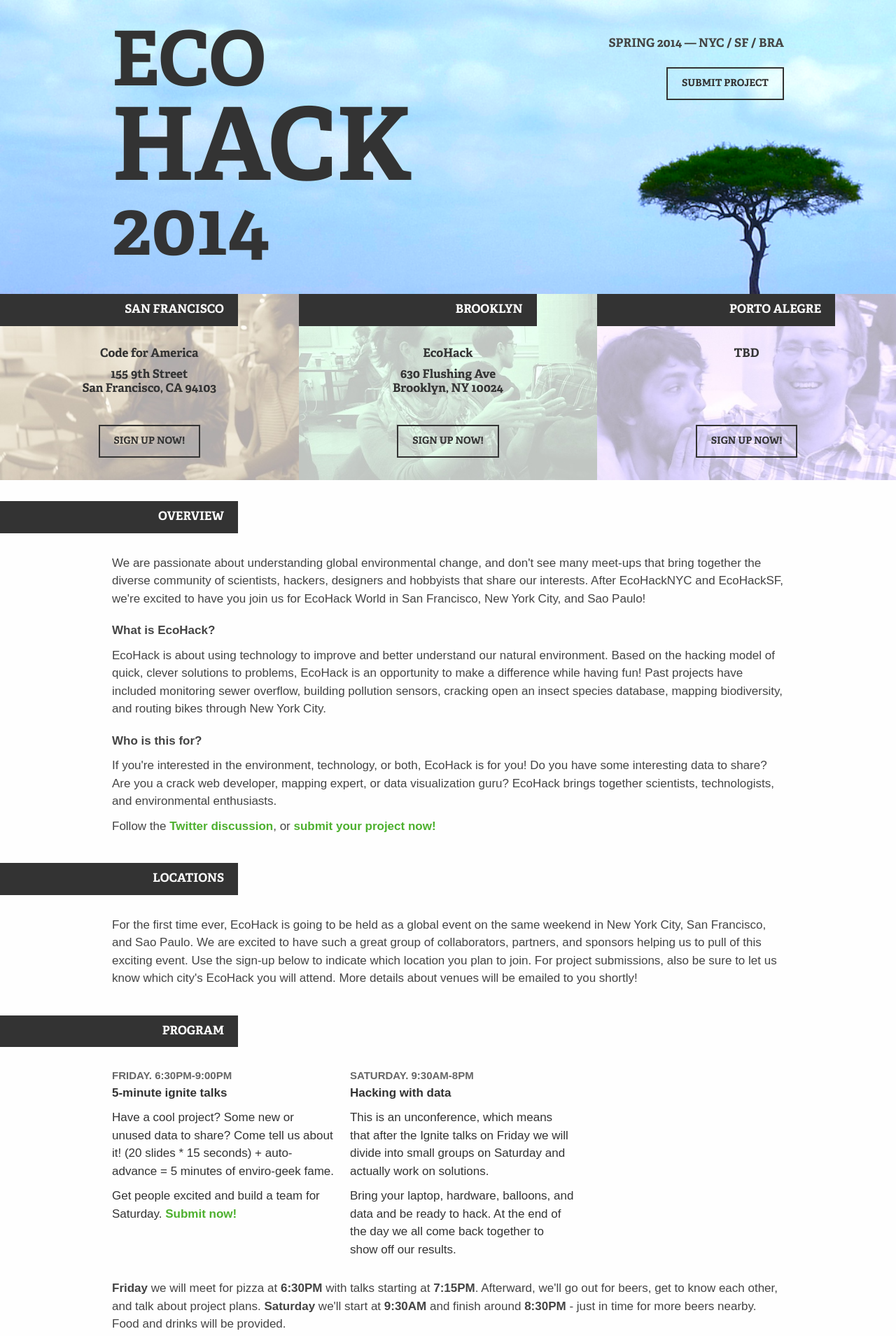
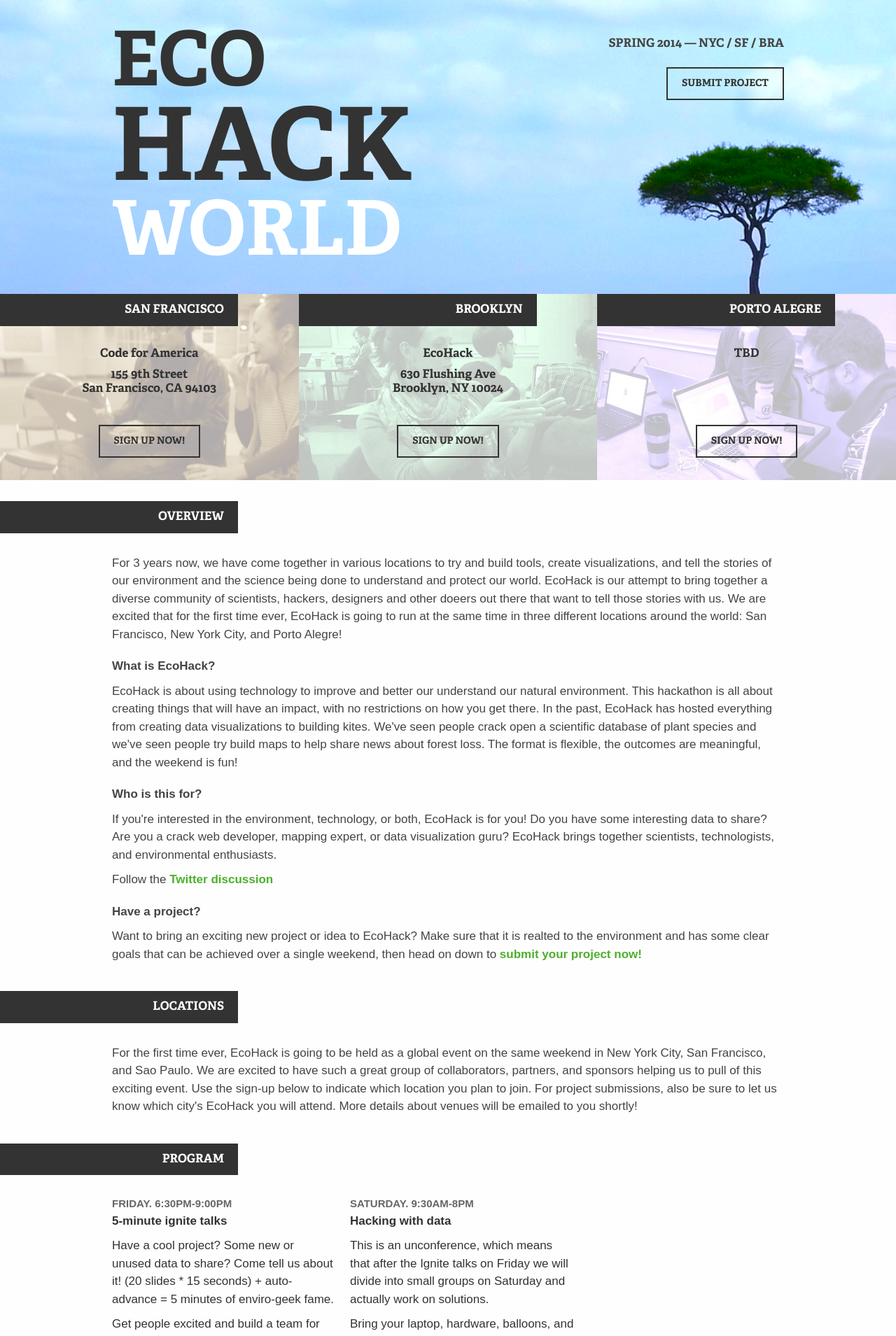
Before and after one commit to EcoHack/ecohack.github.io, a Jekyll site: the page built from index.html, in a window 1280 px wide. Shown: the top 1909 px of the page at 70% size. Built offline with Jekyll 4.4.1, drawn with Linux system fonts in a browser that asks for light colours.

Commit message:
content tweaks

```diff
--- a/_layouts/default.html
+++ b/_layouts/default.html
@@ -13,7 +13,7 @@
     <div class="site">
       <header class="header">
         <div class="inner">
-          <h1 class="huge title"><a href="{{ site.baseurl}}"><span>ECO</span>HACK<span >2014</span></a></h1>
+          <h1 class="huge title"><a href="{{ site.baseurl}}"><span>ECO</span>HACK<span class="white">WORLD</span></a></h1>
           <p class="date">
             SPRING 2014 &mdash; NYC <span>/</span> SF <span>/</span> BRA<br />
 
--- a/css/screen.css
+++ b/css/screen.css
@@ -174,57 +174,61 @@
   display: block;
   color: #333;
 }
+/* line 108, ../sass/screen.scss */
+.huge a .white {
+  color: #fff;
+}
 
 /* Content */
-/* line 114, ../sass/screen.scss */
+/* line 117, ../sass/screen.scss */
 .content {
   margin-bottom: 30px;
   font: 17px/1.5 "Myriad Pro",Arial;
 }
-/* line 118, ../sass/screen.scss */
+/* line 121, ../sass/screen.scss */
 .content p {
   margin-bottom: 10px;
 }
-/* line 122, ../sass/screen.scss */
+/* line 125, ../sass/screen.scss */
 .content .section-header {
   margin-top: 30px;
 }
-/* line 126, ../sass/screen.scss */
+/* line 129, ../sass/screen.scss */
 .content .columns {
   margin-bottom: 0;
 }
-/* line 129, ../sass/screen.scss */
+/* line 132, ../sass/screen.scss */
 .content .columns .column {
   min-height: 0;
   margin-bottom: 20px;
 }
-/* line 134, ../sass/screen.scss */
+/* line 137, ../sass/screen.scss */
 .content .columns p {
   margin-bottom: 10px;
   font-weight: 400;
   line-height: 1.5;
 }
-/* line 140, ../sass/screen.scss */
+/* line 143, ../sass/screen.scss */
 .content .columns .three {
   text-align: left;
   margin-right: 20px;
 }
-/* line 146, ../sass/screen.scss */
+/* line 149, ../sass/screen.scss */
 .content .bullets {
   font-size: 15px;
 }
-/* line 149, ../sass/screen.scss */
+/* line 152, ../sass/screen.scss */
 .content .bullets li {
   margin-bottom: 10px;
 }
 
-/* line 155, ../sass/screen.scss */
+/* line 158, ../sass/screen.scss */
 .columns {
   overflow: hidden;
   margin-bottom: 20px;
 }
 
-/* line 160, ../sass/screen.scss */
+/* line 163, ../sass/screen.scss */
 .column {
   position: relative;
   float: left;
@@ -232,32 +236,32 @@
   text-align: center;
   color: #333;
 }
-/* line 167, ../sass/screen.scss */
+/* line 170, ../sass/screen.scss */
 .column.three {
   min-width: 200px;
   width: 33.33%;
 }
-/* line 172, ../sass/screen.scss */
+/* line 175, ../sass/screen.scss */
 .column.five {
   width: 20%;
 }
-/* line 176, ../sass/screen.scss */
+/* line 179, ../sass/screen.scss */
 .column p {
   margin-bottom: 40px;
   line-height: 1.2;
   font-weight: 600;
 }
-/* line 181, ../sass/screen.scss */
+/* line 184, ../sass/screen.scss */
 .column p strong {
   display: block;
   margin-bottom: 10px;
 }
-/* line 187, ../sass/screen.scss */
+/* line 190, ../sass/screen.scss */
 .column .content-header {
   margin-top: 0;
 }
 
-/* line 192, ../sass/screen.scss */
+/* line 195, ../sass/screen.scss */
 .column-inner {
   position: absolute;
   top: 0;
@@ -265,12 +269,12 @@
   bottom: 0;
   width: 100%;
 }
-/* line 197, ../sass/screen.scss */
+/* line 200, ../sass/screen.scss */
 .column-inner .button {
   margin-bottom: 40px;
 }
 
-/* line 202, ../sass/screen.scss */
+/* line 205, ../sass/screen.scss */
 .sao_paulo {
   background: url("../img/2013-10-26-fp-hackathon5_1382994320.jpg") no-repeat right bottom;
   -webkit-background-size: cover;
@@ -279,7 +283,7 @@
   background-size: cover;
 }
 
-/* line 207, ../sass/screen.scss */
+/* line 210, ../sass/screen.scss */
 .san_francisco {
   background: url("../img/CodeForAmericaSTILL_610x343.jpg") no-repeat;
   -webkit-background-size: cover;
@@ -288,7 +292,7 @@
   background-size: cover;
 }
 
-/* line 212, ../sass/screen.scss */
+/* line 215, ../sass/screen.scss */
 .new_york {
   background: url("../img/6316166190_e02d1ae96a_b.jpg") no-repeat;
   -webkit-background-size: cover;
@@ -297,7 +301,7 @@
   background-size: cover;
 }
 
-/* line 217, ../sass/screen.scss */
+/* line 220, ../sass/screen.scss */
 .section-header {
   font: 17px/1.5 "AdelleBasic_Bold", Helvetica, Arial, sans-serif;
   text-transform: uppercase;
@@ -310,12 +314,12 @@
   color: #fff;
 }
 
-/* line 229, ../sass/screen.scss */
+/* line 232, ../sass/screen.scss */
 .content-header {
   margin: 20px 0 10px;
   font-weight: bold;
 }
-/* line 233, ../sass/screen.scss */
+/* line 236, ../sass/screen.scss */
 .content-header span {
   display: block;
   color: #666;
@@ -324,54 +328,54 @@
 }
 
 /* Footer */
-/* line 244, ../sass/screen.scss */
+/* line 247, ../sass/screen.scss */
 .footer {
   padding: 40px 0;
   background: #444;
   color: #666;
 }
-/* line 249, ../sass/screen.scss */
+/* line 252, ../sass/screen.scss */
 .footer p {
   font-size: 15px;
   color: #999;
 }
-/* line 254, ../sass/screen.scss */
+/* line 257, ../sass/screen.scss */
 .footer a {
   color: #ccc;
 }
-/* line 257, ../sass/screen.scss */
+/* line 260, ../sass/screen.scss */
 .footer a:hover {
   color: #eee;
 }
 
 /* Media queries */
 @media (max-width: 640px) {
-  /* line 267, ../sass/screen.scss */
+  /* line 270, ../sass/screen.scss */
   html {
     font-size: 15px;
   }
 
-  /* line 271, ../sass/screen.scss */
+  /* line 274, ../sass/screen.scss */
   .date {
     width: 100%;
     text-align: center;
   }
-  /* line 275, ../sass/screen.scss */
+  /* line 278, ../sass/screen.scss */
   .date .button {
     float: none;
   }
 
-  /* line 280, ../sass/screen.scss */
+  /* line 283, ../sass/screen.scss */
   .huge {
     margin-top: 180px;
     font-size: 96px;
   }
-  /* line 284, ../sass/screen.scss */
+  /* line 287, ../sass/screen.scss */
   .huge span {
     font-size: 72px;
   }
 
-  /* line 289, ../sass/screen.scss */
+  /* line 292, ../sass/screen.scss */
   .column.three {
     width: 100%;
   }
--- a/index.html
+++ b/index.html
@@ -38,15 +38,19 @@
 <div class="content">
   <h2 class="section-header">Overview</h2>
   <div class="inner">
-    <p>We are passionate about understanding global environmental change, and don't see many meet-ups that bring together the diverse community of scientists, hackers, designers and hobbyists that share our interests. After EcoHackNYC and EcoHackSF, we're excited to have you join us for EcoHack World in San Francisco, New York City, and Sao Paulo!</p>
+    <p>For 3 years now, we have come together in various locations to try and build tools, create visualizations, and tell the stories of our environment and the science being done to understand and protect our world. EcoHack is our attempt to bring together a diverse community of scientists, hackers, designers and other doeers out there that want to tell those stories with us. We are excited that for the first time ever, EcoHack is going to run at the same time in three different locations around the world: San Francisco, New York City, and Porto Alegre!</p>
 
     <h3 class="content-header">What is EcoHack?</h3>
-    <p>EcoHack is about using technology to improve and better understand our natural environment. Based on the hacking model of quick, clever solutions to problems, EcoHack is an opportunity to make a difference while having fun! Past projects have included monitoring sewer overflow, building pollution sensors, cracking open an insect species database, mapping biodiversity, and routing bikes through New York City.</p>
+    <p>EcoHack is about using technology to improve and better our understand our natural environment. This hackathon is all about creating things that will have an impact, with no restrictions on how you get there. In the past, EcoHack has hosted everything from creating data visualizations to building kites. We've seen people crack open a scientific database of plant species and we've seen people try build maps to help share news about forest loss. The format is flexible, the outcomes are meaningful, and the weekend is fun!</p>
 
     <h3 class="content-header">Who is this for?</h3>
     <p>
       If you're interested in the environment, technology, or both, EcoHack is for you! Do you have some interesting data to share? Are you a crack web developer, mapping expert, or data visualization guru? EcoHack brings together scientists, technologists, and environmental enthusiasts.</p>
-    <p>Follow the <a href="https://twitter.com/?category=people#!/search/realtime/%23EcoHack">Twitter discussion</a>, or <a hreF="#submit">submit your project now!</a></p>
+    <p>Follow the <a href="https://twitter.com/?category=people#!/search/realtime/%23EcoHack">Twitter discussion</a></p>
+
+    <h3 class="content-header">Have a project?</h3>
+    <p>
+      Want to bring an exciting new project or idea to EcoHack? Make sure that it is realted to the environment and has some clear goals that can be achieved over a single weekend, then head on down to <a hreF="#submit">submit your project now!</a></p>
   </div>
 
   <h2 class="section-header">Locations</h2>
@@ -104,7 +108,7 @@
     </div>
   </div>
 
-  <h2 class="section-header">Submit</h2>
+  <h2 class="section-header" id="submit">Submit</h2>
   <div class="inner">
     <p>We are looking for projects that will have positive outcomes, have a positive impact on our environment, or help us better understand our world. Selected projects will be presented on Friday night.</p>
 
--- a/sass/screen.scss
+++ b/sass/screen.scss
@@ -105,6 +105,9 @@
   a {
     display: block;
     color: #333;
+    .white {
+      color: #fff;
+    }
   }
 }
 
```
Also changed, not shown: img/2013-10-26-fp-hackathon5_1382994320.jpg.
